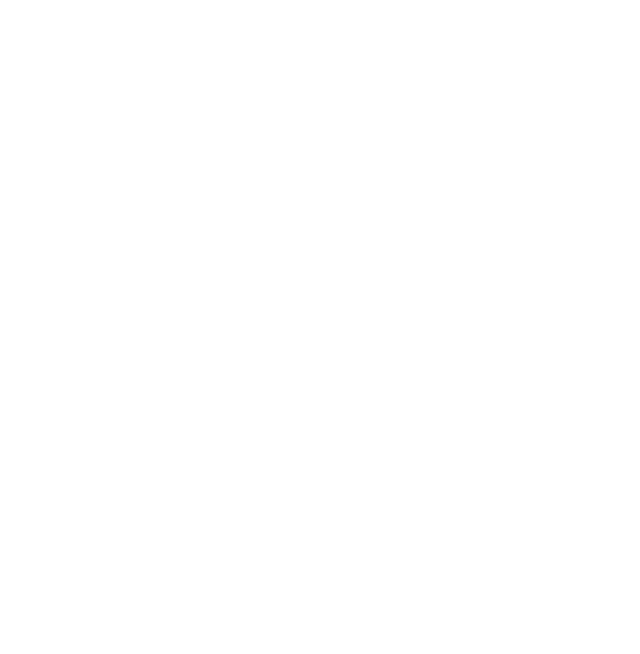
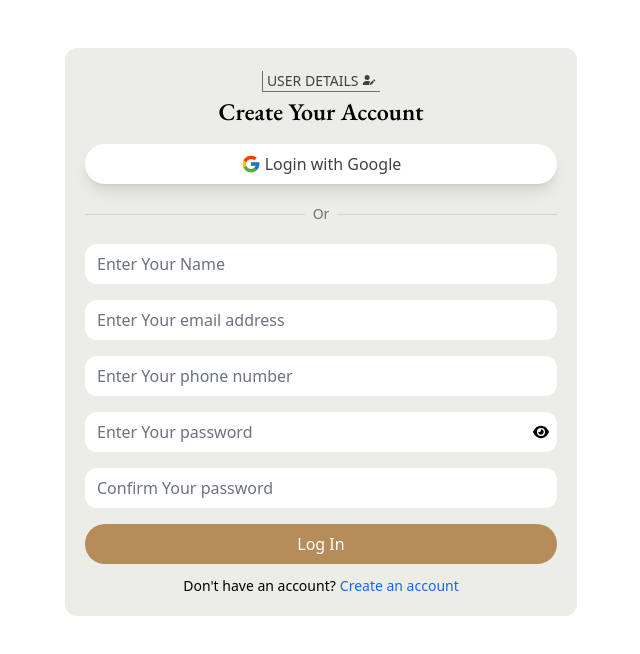
Before and after one commit to Shahriar-Hossain-Alvi/lawhub-client-side, a React (Vite) app: page /signup in a window 1280 px wide. Shown: the top 654 px of the page, without its empty margins (319-959 px from the left). Built offline with nearby package versions, Linux system fonts and the light colour scheme.

Commit message:
added react hook form

```diff
--- a/src/components/Pages/Login/Login.tsx
+++ b/src/components/Pages/Login/Login.tsx
@@ -1,20 +1,13 @@
 import { useState } from "react";
-import { FaEye, FaEyeSlash, FaFacebook, FaUserPen } from "react-icons/fa6";
+import { FaEye, FaEyeSlash, FaUserPen } from "react-icons/fa6";
 import { FcGoogle } from "react-icons/fc";
 import { Link } from "react-router-dom";
-import { useForm, SubmitHandler } from "react-hook-form";
 
-type Inputs = {
-    example: string,
-    exampleRequired: string,
-};
 
 const Login = () => {
 
     const [showPassword, setShowPassword] = useState(false);
 
-    const { register, handleSubmit, watch, formState: { errors } } = useForm<Inputs>();
-    const onSubmit: SubmitHandler<Inputs> = data => console.log(data);
 
 
     return (
@@ -25,7 +18,7 @@
                 <div className="space-y-1 text-center">
                     <h1 className="border-b border-l border-lawHub-secondary  text-sm inline-block px-1 text-lawHub-heading">LOGIN DETAILS <FaUserPen className="inline pb-1" /></h1>
 
-                    <h2 className="text-2xl font-eb-garamond font-semibold">Create Your Account</h2>
+                    <h2 className="text-2xl font-eb-garamond font-semibold">Log in to your account</h2>
                 </div>
 
 
--- a/src/components/Pages/Signup/Signup.tsx
+++ b/src/components/Pages/Signup/Signup.tsx
@@ -1,9 +1,132 @@
+import { useState } from "react";
+import { FaEye, FaEyeSlash, FaUserPen } from "react-icons/fa6";
+import { FcGoogle } from "react-icons/fc";
+import { Link } from "react-router-dom";
+import { useForm, SubmitHandler } from "react-hook-form";
+import 'react-toastify/dist/ReactToastify.css';
+
+
+interface FormInput {
+    name: string;
+    email: string;
+    password: string;
+    phoneNumber: string;
+    confirmPassword: string;
+}
+
+const Signup = () => {
+    const [showPassword, setShowPassword] = useState(false);
+
+    const { register, handleSubmit, reset, formState: { errors } } = useForm<FormInput>();
+
+
+    const onSignup: SubmitHandler<FormInput> = (data) => {
+        console.log(data);
+        reset();
+    };
+
+
+    return (
+        <div className="py-12 min-h-screen">
+            <div className="mx-auto max-w-lg p-5 rounded-xl bg-[#ecede7]">
+
+                {/* headings */}
+                <div className="space-y-1 text-center">
+                    <h1 className="border-b border-l border-lawHub-secondary  text-sm inline-block px-1 text-lawHub-heading">USER DETAILS <FaUserPen className="inline pb-1" /></h1>
+
+                    <h2 className="text-2xl font-eb-garamond font-semibold">Create Your Account</h2>
+                </div>
 
 
 
-const Signup = () => {
-    return (
-        <div></div>
+                {/* google sign in */}
+                <button className="flex justify-center items-center gap-1 bg-white py-2 rounded-full text-lawHub-heading font-medium shadow-lg mt-4 w-full hover:bg-lawHub-heading hover:text-white transition-all ease-in-out duration-500">
+                    <FcGoogle className="text-xl" />
+                    <p>Login with Google</p>
+                </button>
+
+
+
+                {/* Divider */}
+                <div className="flex justify-between  my-5 items-center">
+                    <div className="h-px w-full bg-gray-300"></div>
+
+                    <span className="px-2 text-sm text-gray-500">Or</span>
+
+                    <div className="h-px bg-gray-300 w-full"></div>
+                </div>
+
+
+
+                {/* Login form */}
+                <form onSubmit={handleSubmit(onSignup)} className="flex flex-col gap-4">
+
+                    {/* name */}
+                    <input
+                        className="w-full rounded-xl border-none focus:outline-none focus:ring-1 focus:ring-lawHub-primary"
+                        {...register("name", { required: true })}
+                        type="text"
+                        placeholder="Enter Your Name"
+                    />
+                    {errors.name && <span className="text-red-500">Fill up name field</span>}
+
+
+
+                    {/* email */}
+                    <input
+                        className="w-full rounded-xl border-none focus:outline-none focus:ring-1 focus:ring-lawHub-primary"
+                        {...register("email", { required: true })}
+                        type="email"
+                        placeholder="Enter Your email address"
+                    />
+                    {errors.email && <span className="text-red-500">Fill up email field</span>}
+
+
+
+                    {/* phone */}
+                    <input
+                        className="w-full rounded-xl border-none focus:outline-none focus:ring-1 focus:ring-lawHub-primary"
+                        {...register("phoneNumber", { required: true })}
+                        type="text"
+                        placeholder="Enter Your phone number"
+                    />
+                    {errors.phoneNumber && <span className="text-red-500">Provide your phone number</span>}
+
+
+                    {/* password */}
+                    <div className="relative">
+                        <input
+                            className="w-full rounded-xl border-none focus:outline-none focus:ring-1 focus:ring-lawHub-primary"
+                            {...register("password", { required: true })}
+                            type={showPassword ? "text" : "password"}
+                            placeholder="Enter Your password"
+                        />
+                        {errors.password && <span className="text-red-500">Enter a password</span>}
+
+                        <button type="button" onClick={() => setShowPassword(!showPassword)} className="absolute right-2 top-1/2 -translate-y-1/2">{showPassword ? <FaEyeSlash /> : <FaEye />}</button>
+                    </div>
+
+                    <input
+                        className="w-full rounded-xl border-none focus:outline-none focus:ring-1 focus:ring-lawHub-primary"
+                        {...register("confirmPassword", { required: true })}
+                        type={showPassword ? "text" : "password"}
+                        placeholder="Confirm Your password"
+                    />
+                    {errors.confirmPassword && <span className="text-red-500">Confirm your password</span>}
+
+                    <button type="submit" className="bg-lawHub-primary text-white py-2 rounded-full font-medium hover:bg-lawHub-heading transition-all ease-in-out duration-500">
+                        Log In
+                    </button>
+                </form>
+
+                <div className="text-center text-sm mt-3">
+                    Don't have an account?
+                    <Link to="/signup" className="text-blue-600 hover:underline pl-1">
+                        Create an account
+                    </Link>
+                </div>
+            </div>
+        </div>
     );
 };
 
```
